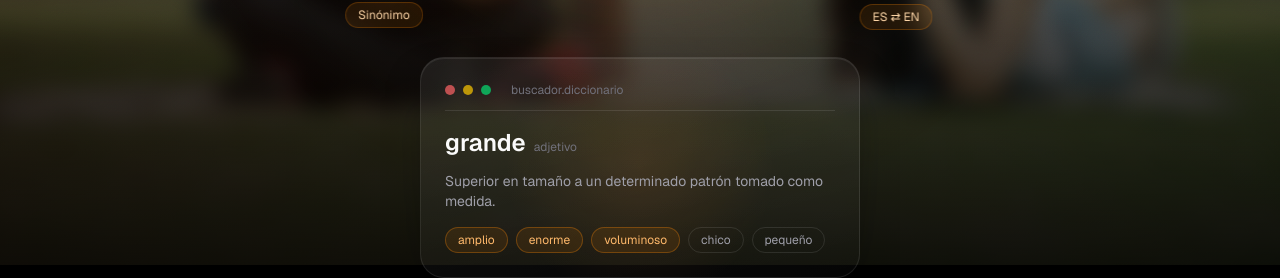
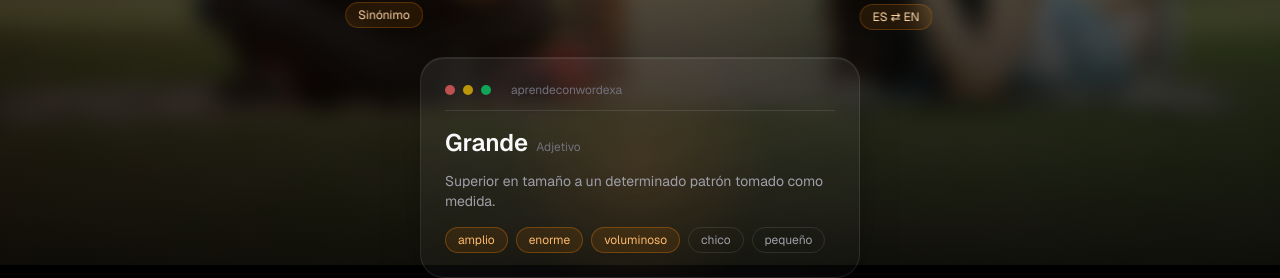
Before and after one commit to xGlizyy/glitzydev, a Next.js app: page / in a window 1280 px wide. Shown: the part 535-813 px from the top of the page. Built offline with nearby package versions, Linux system fonts and the light colour scheme; no server answers.

Commit message:
Actualiza el texto del mockup de la home
Cambia la barra de dirección simulada a "aprendeconwordexa" y capitaliza
"Grande"/"Adjetivo" en el ejemplo de definición.

```diff
--- a/app/components/Hero.tsx
+++ b/app/components/Hero.tsx
@@ -136,12 +136,12 @@ export default function Hero() {
             <span className="h-2.5 w-2.5 rounded-full bg-red-400/70" />
             <span className="h-2.5 w-2.5 rounded-full bg-yellow-400/70" />
             <span className="h-2.5 w-2.5 rounded-full bg-green-400/70" />
-            <span className="ml-3 text-xs text-zinc-500">buscador.diccionario</span>
+            <span className="ml-3 text-xs text-zinc-500">aprendeconwordexa</span>
           </div>
           <div className="relative mt-4 space-y-3">
             <div className="flex items-baseline gap-2">
-              <span className="text-2xl font-semibold text-zinc-50">grande</span>
-              <span className="text-xs text-zinc-500">adjetivo</span>
+              <span className="text-2xl font-semibold text-zinc-50">Grande</span>
+              <span className="text-xs text-zinc-500">Adjetivo</span>
             </div>
             <p className="text-sm text-zinc-400">
               Superior en tamaño a un determinado patrón tomado como medida.
```
